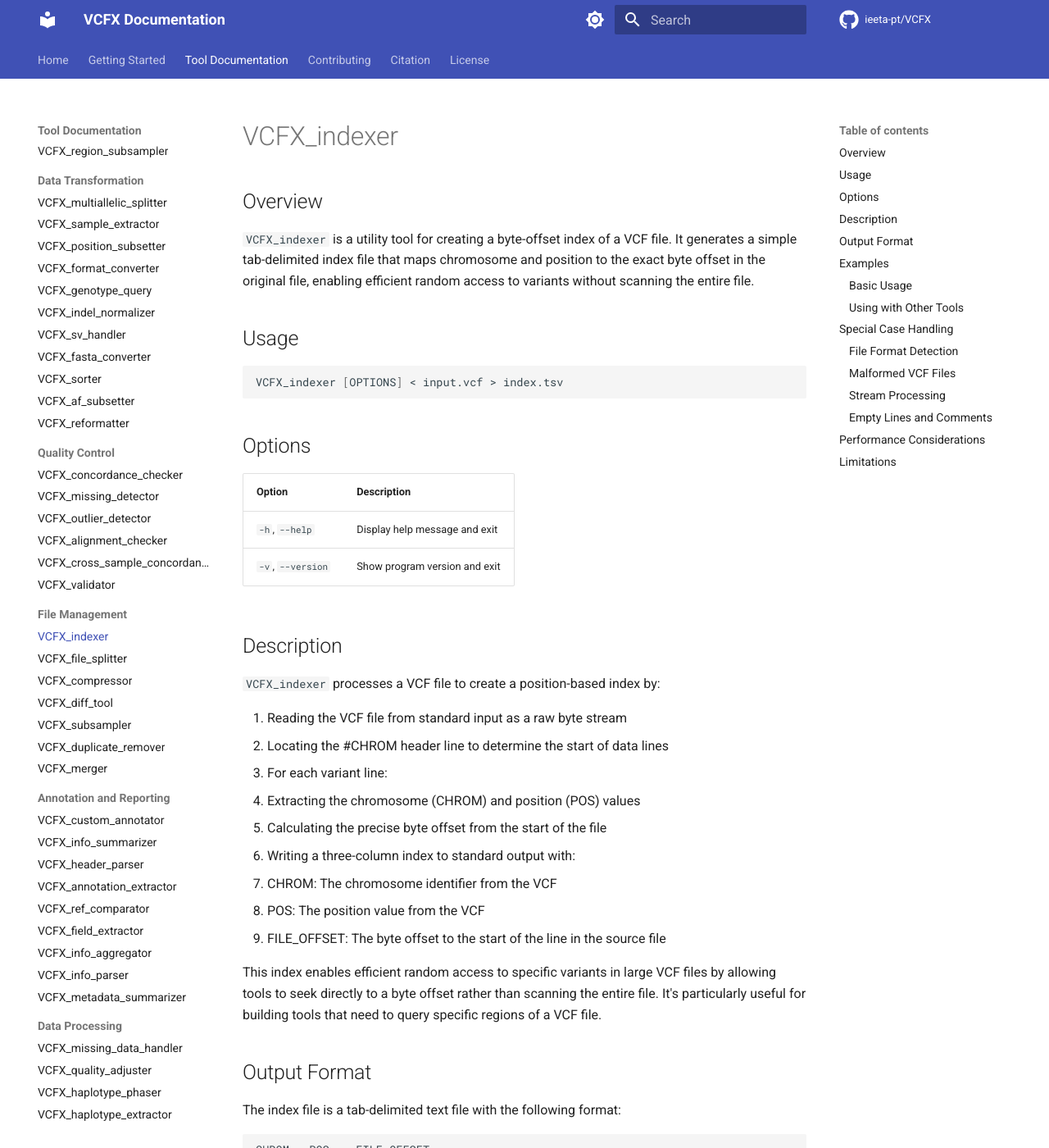
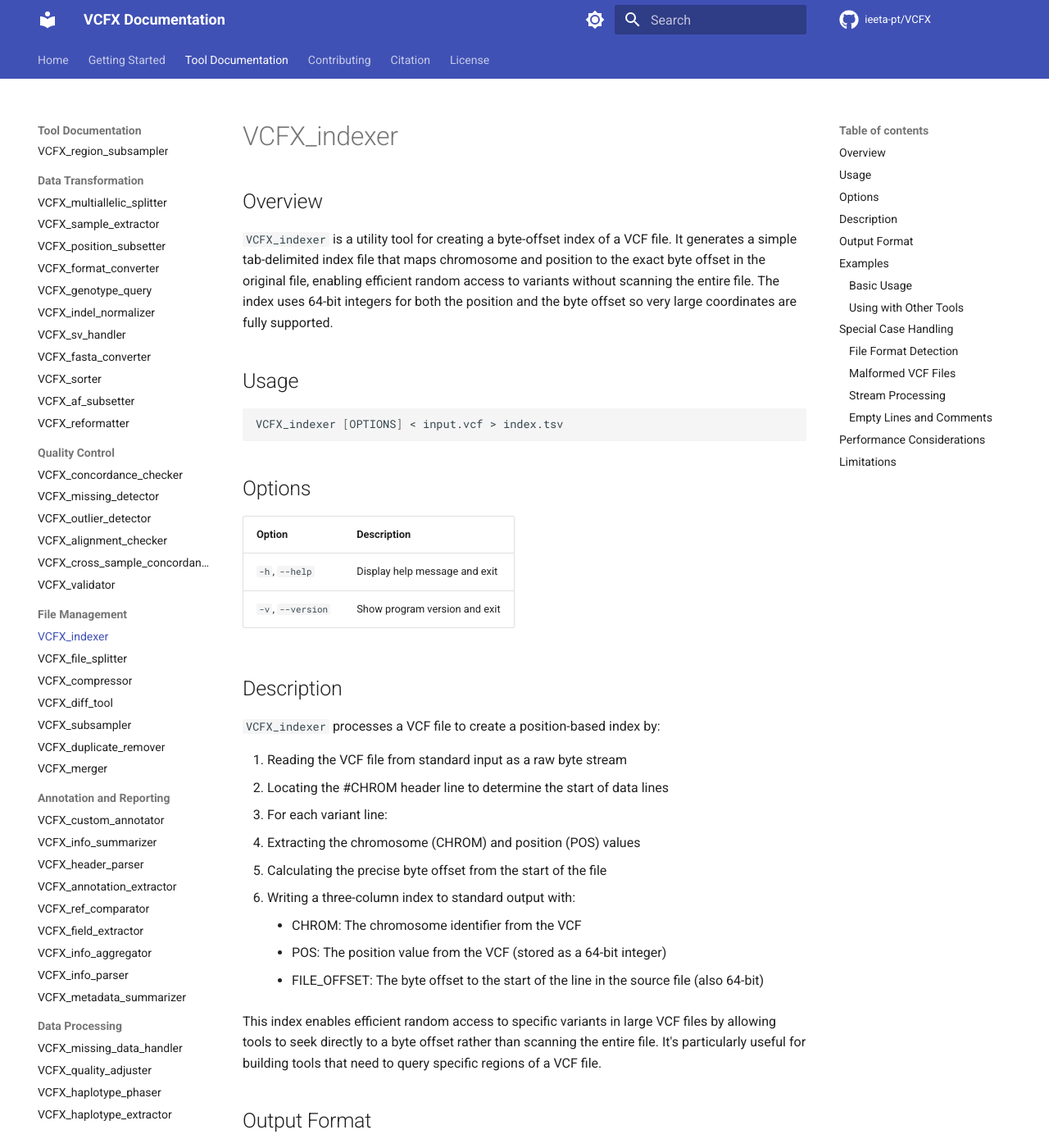
Before and after one commit to jorgeMFS/VCFX, an MkDocs documentation site: the page built from docs/VCFX_indexer.md, in a window 1280 px wide and 1400 px high. Shown: the whole window at 82% size. Built offline with MkDocs 1.6.1 and Material for MkDocs 9.7.7, drawn with Linux system fonts in a browser that asks for light colours; comment, search, counter and statistics services are not loaded; some of the changed text lies outside the part shown.

Commit message:
Support 64-bit positions in indexer

```diff
--- a/docs/VCFX_indexer.md
+++ b/docs/VCFX_indexer.md
@@ -1,7 +1,7 @@
 # VCFX_indexer
 
 ## Overview
-`VCFX_indexer` is a utility tool for creating a byte-offset index of a VCF file. It generates a simple tab-delimited index file that maps chromosome and position to the exact byte offset in the original file, enabling efficient random access to variants without scanning the entire file.
+`VCFX_indexer` is a utility tool for creating a byte-offset index of a VCF file. It generates a simple tab-delimited index file that maps chromosome and position to the exact byte offset in the original file, enabling efficient random access to variants without scanning the entire file. The index uses 64-bit integers for both the position and the byte offset so very large coordinates are fully supported.
 
 ## Usage
 
@@ -26,9 +26,9 @@ VCFX_indexer [OPTIONS] < input.vcf > index.tsv
    - Extracting the chromosome (CHROM) and position (POS) values
    - Calculating the precise byte offset from the start of the file
 4. Writing a three-column index to standard output with:
-   - CHROM: The chromosome identifier from the VCF
-   - POS: The position value from the VCF
-   - FILE_OFFSET: The byte offset to the start of the line in the source file
+    - CHROM: The chromosome identifier from the VCF
+    - POS: The position value from the VCF (stored as a 64-bit integer)
+    - FILE_OFFSET: The byte offset to the start of the line in the source file (also 64-bit)
 
 This index enables efficient random access to specific variants in large VCF files by allowing tools to seek directly to a byte offset rather than scanning the entire file. It's particularly useful for building tools that need to query specific regions of a VCF file.
 
@@ -45,8 +45,8 @@ CHROM   POS    FILE_OFFSET
 Where:
 
 - `CHROM` is the chromosome identifier from the VCF
-- `POS` is the genomic position from the VCF
-- `FILE_OFFSET` is the byte offset from the start of the VCF file
+- `POS` is the genomic position from the VCF (64-bit integer)
+- `FILE_OFFSET` is the byte offset from the start of the VCF file (64-bit integer)
 
 ## Examples
 
```
Also changed, not shown: 1 other file.
